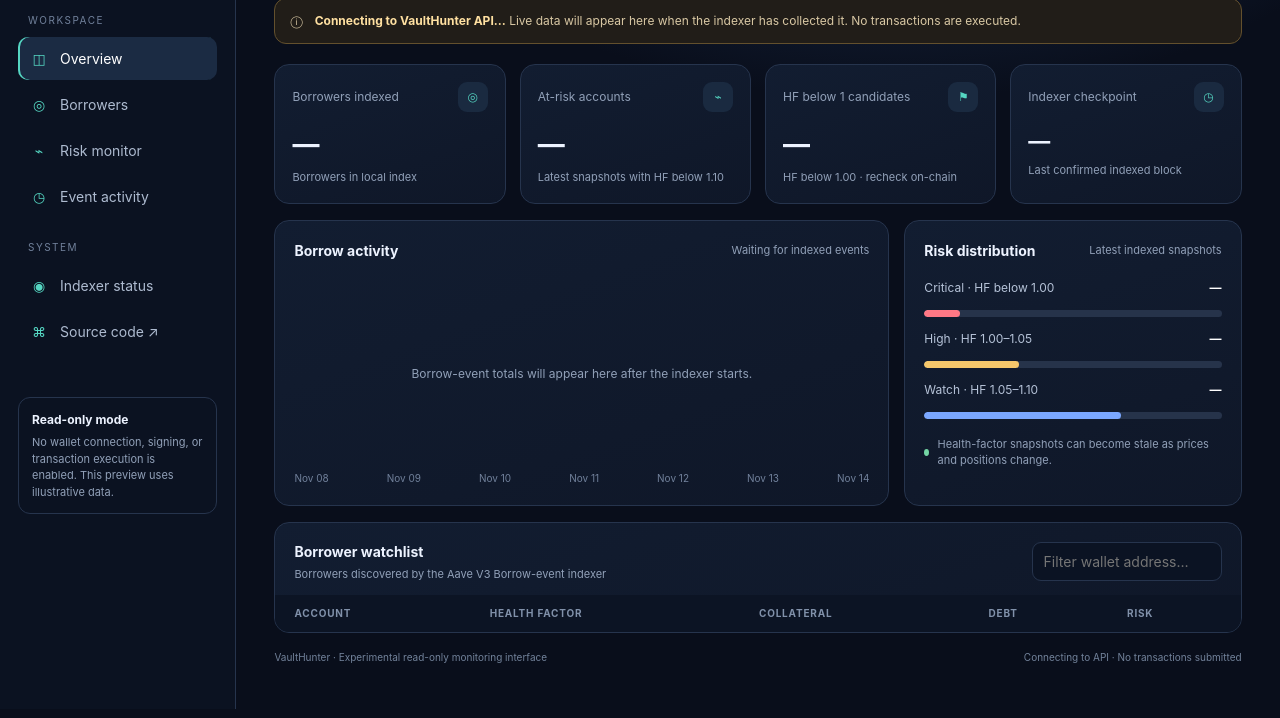
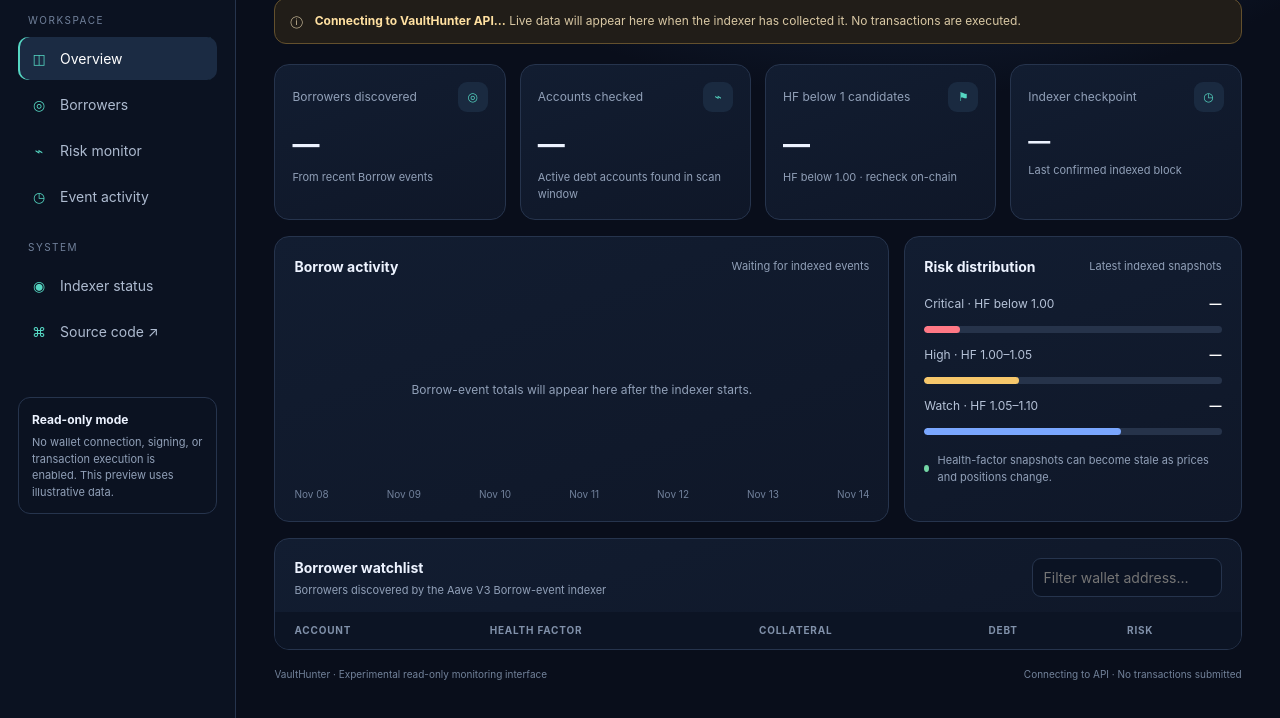
Before and after one commit to shimelisyilma04-lgtm/Vaulthunter-, a website: page dashboard/index.html in a window 1280 px wide. Shown: the part 118-836 px from the top of the page. Drawn offline with Linux system fonts and the light colour scheme.

Commit message:
Clarify live scan metric labels and status message

```diff
--- a/dashboard/index.html
+++ b/dashboard/index.html
@@ -39,8 +39,8 @@
     </header>
     <div class="intro" id="apiNotice"><span>ⓘ</span><div><b>Connecting to VaultHunter API…</b> Live data will appear here when the indexer has collected it. No transactions are executed.</div></div>
     <section class="cards">
-      <article class="card"><div class="cardhead">Borrowers indexed <span class="cardicon">◎</span></div><div class="metric" id="metricBorrowers">—</div><div class="hint">Borrowers in local index</div></article>
-      <article class="card"><div class="cardhead">At-risk accounts <span class="cardicon">⌁</span></div><div class="metric" id="metricAtRisk">—</div><div class="hint">Latest snapshots with HF below 1.10</div></article>
+      <article class="card"><div class="cardhead">Borrowers discovered <span class="cardicon">◎</span></div><div class="metric" id="metricBorrowers">—</div><div class="hint">From recent Borrow events</div></article>
+      <article class="card"><div class="cardhead">Accounts checked <span class="cardicon">⌁</span></div><div class="metric" id="metricAtRisk">—</div><div class="hint">Active debt accounts found in scan window</div></article>
       <article class="card"><div class="cardhead">HF below 1 candidates <span class="cardicon">⚑</span></div><div class="metric" id="metricLiquidatable">—</div><div class="hint">HF below 1.00 · recheck on-chain</div></article>
       <article class="card"><div class="cardhead">Indexer checkpoint <span class="cardicon">◷</span></div><div class="metric" id="metricBlock" style="font-size:22px">—</div><div class="hint">Last confirmed indexed block</div></article>
     </section>
```
